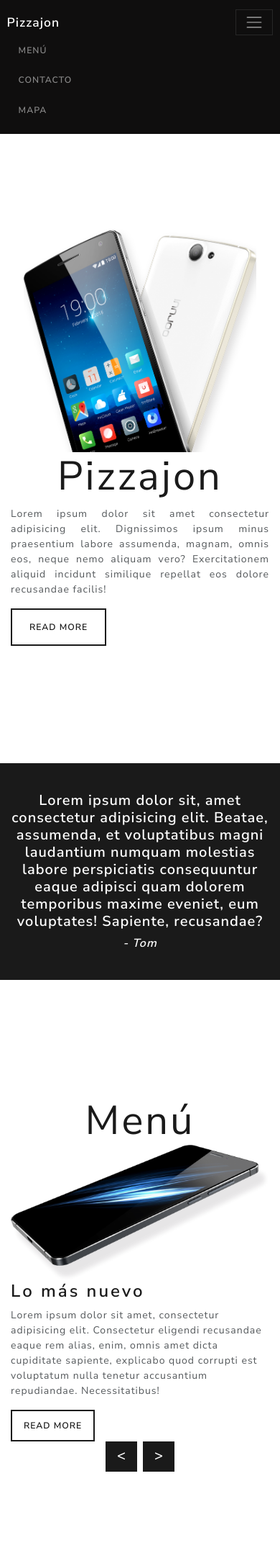
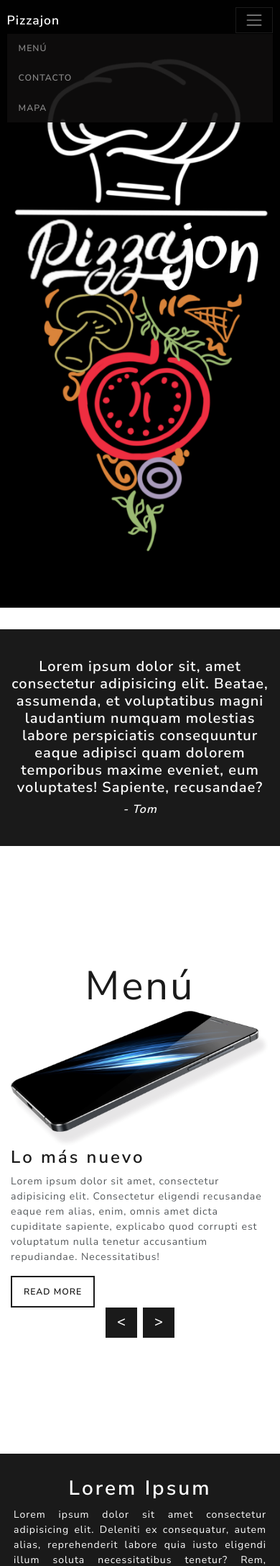
Before and after one commit to HectorDNC/pizzajon, a PHP site: page / in a window 390 px wide, after a click that opens the changed part. Shown: the top 2175 px of the page at 72% size. Run offline with PHP 8.4, Linux system fonts and the light colour scheme; some libraries are stand-ins or nearby versions.

Commit message:
Modificando Header y efectos de Navbar

```diff
--- a/assets/css/home.css
+++ b/assets/css/home.css
@@ -1,4 +1,10 @@
-
+#header{
+    background-color: #000;
+    background-image: url(../img/logo.jpg);
+    background-repeat: no-repeat;
+    background-size: auto 85%;
+    background-position: center;
+}
 #section{
     background-color: #f1f1f1;
     padding: 50px 0px 30px 0px;
@@ -15,7 +21,7 @@
         max-height: 30vh;
     }
 }
-.contacto{
+.mapa{
     background: url(../img/celular\ 3.png);
     background-size: 100% 100%;
 }
--- a/assets/css/style.css
+++ b/assets/css/style.css
@@ -1,15 +1,16 @@
 .navbar{
-    padding: .8rem .1rem;
-    background-color: #0f0e0e !important;
-}
-.navFixed{
+    padding: .6rem .1rem;
+    background-color: rgba(15, 14, 14, 0.1) !important;
     position:fixed;
     top:0;
     left:0;
     width:100%;
     z-index:100;
-    opacity: 0.90;
 }
+.navDark{
+    background-color: rgba(15, 14, 14, 0.9) !important;
+}
+
 .dropdown-menu{
     background-color: #0f0e0e !important;
 }
@@ -34,3 +35,9 @@ h1, h2, h3, h4, h5, h6, .navbar-brand{
     display: flex;
     align-items: center;
 }
+
+@media (max-width: 600px) {
+    .navbar-nav{
+        background-color: rgba(15, 14, 14, 0.9) !important;
+    }
+}
--- a/assets/js/navbar.js
+++ b/assets/js/navbar.js
@@ -1,13 +1,25 @@
 $(function () {
+
+    var focus = $(window).scrollTop();
+    console.log(focus)
     var nav = $("#navbar");
-    position = nav.height();
-    $(window).scroll(function () {//Fijar el navbar al hacer scroll
-        if ($(window).scrollTop() > $(nav).position().top) {
-            $(nav).addClass("navFixed");
+    if($(window).scrollTop() > $("#header").height()){//Si el foco no esta en el header
+        $(nav).addClass("navDark");//Se remueve la clase con color oscuro
+    }
+    $(window).scroll(function () {//Ejecutar al hacer Scroll
+        if ($(window).scrollTop() > focus) {
+
+            console.log("bajar")
+            $(nav).slideUp(1000);//Se oculta al bajar
         }
         else {
-            $(nav).removeClass("navFixed");
+            $(nav).addClass("navDark");//Se asigna la clase para color oscuro
+            $(nav).slideDown(1000);//Se muestra al subir
+            if($(window).scrollTop() < $("#header").height()){//Si se hizo scroll hasta el header
+                $(nav).removeClass("navDark");//Se remueve la clase con color oscuro
+            }
         }
+        focus = $(window).scrollTop();//Se graba la nueva posición
     });
 
     //Scroll con click en elementos del navbar
--- a/index.php
+++ b/index.php
@@ -44,24 +44,7 @@
     </nav>
     <!-- Header -->
     <header id="header" class="py-3 full-height">
-        <div class="container">
-            <div class="row">
-                <div class="col-md-6">
-                    <div class="header-img d-flex justify-content-center">
-                        <img src="assets/img/celular 4.png" alt="" width="90%">
-                    </div>
-                </div>
-                <div class="col-md-6 my-auto">
-                    <div class="header-content">
-                        <h1 class="display-4 text-center">Pizzajon</h1>
-                        <p class="text-justify">Lorem ipsum dolor sit amet consectetur adipisicing elit. Dignissimos
-                            ipsum minus praesentium labore assumenda, magnam, omnis eos, neque nemo aliquam vero?
-                            Exercitationem aliquid incidunt similique repellat eos dolore recusandae facilis!</p>
-                        <a href="about" class="btn btn-outline-primary">Read More</a>
-                    </div>
-                </div>
-            </div>
-        </div>
+
     </header>
     <!-- Comentario -->
     <section id="section" class="py-4 bg-primary">
```
Also changed, not shown: assets/css/error.css (deleted, +0 -28 lines), assets/img/logo.jpg (added).
